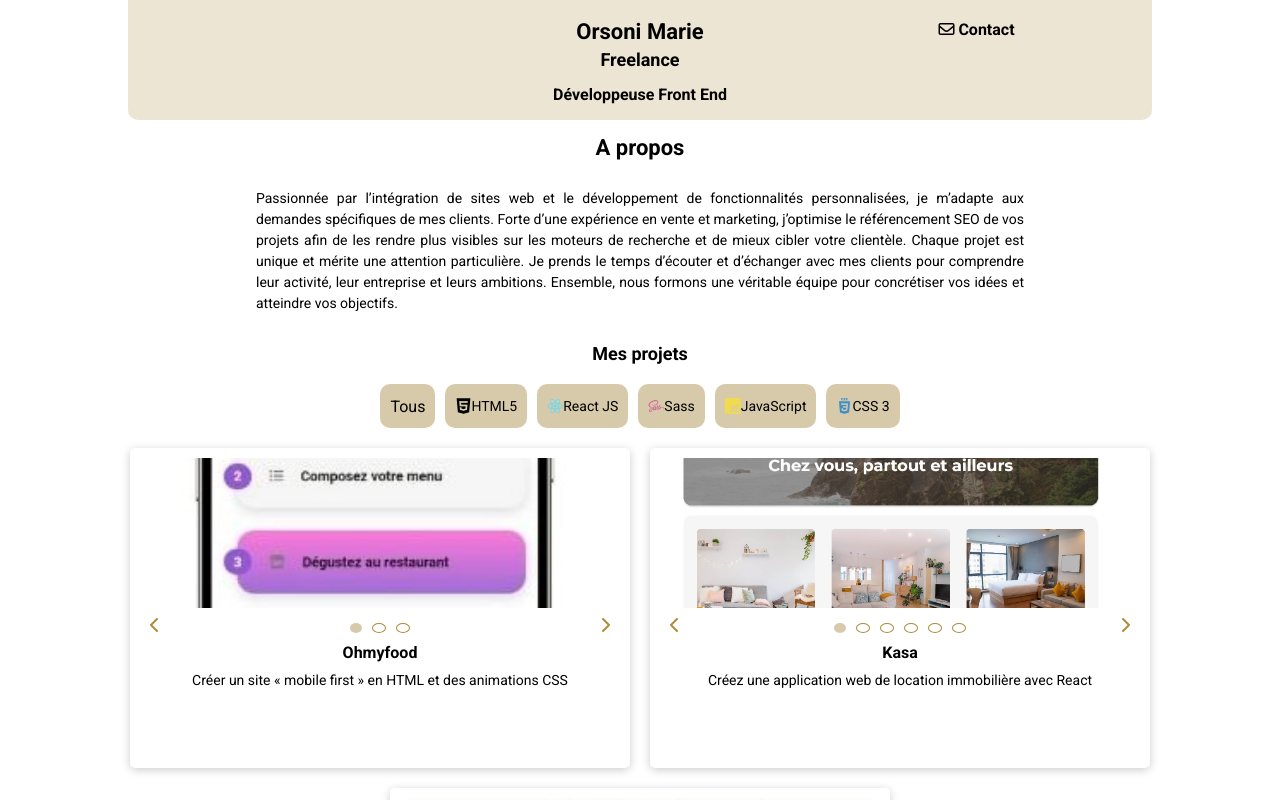
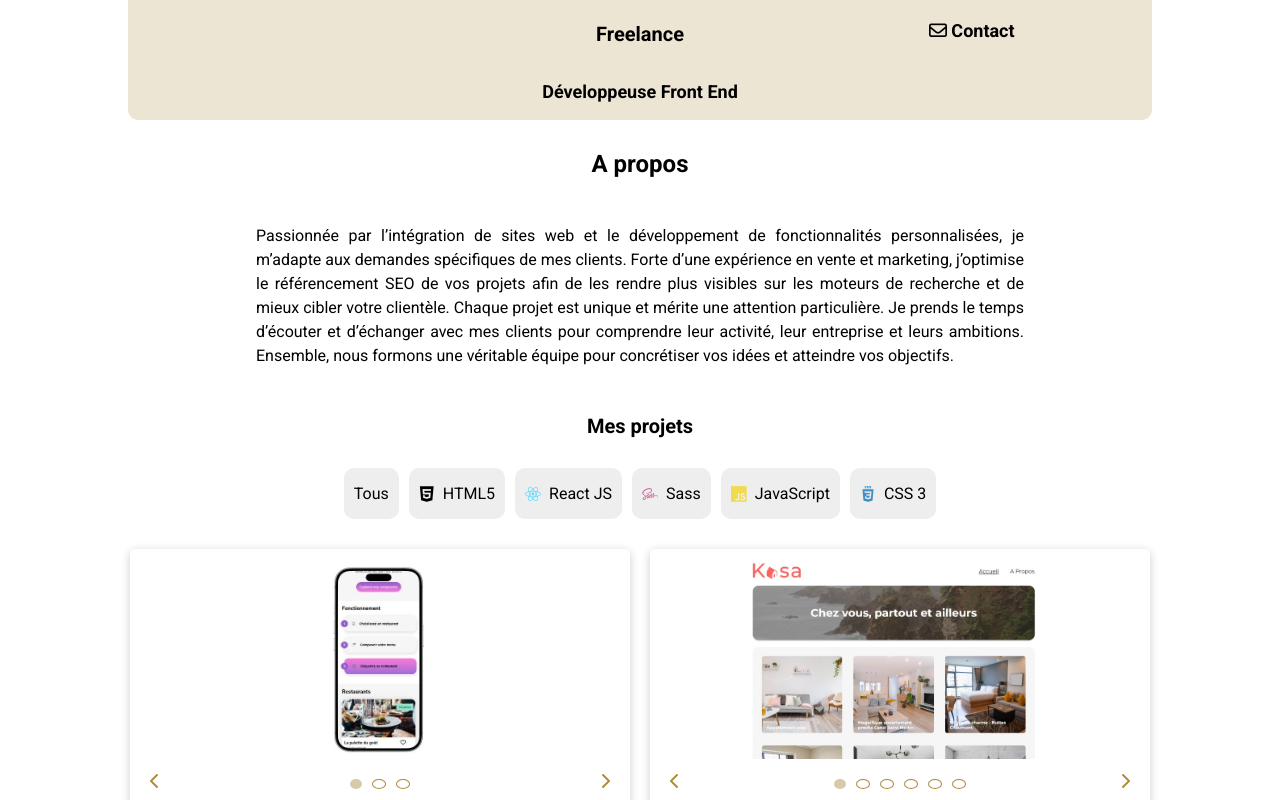
Before and after one commit to MarieOrsoni/Portfolio, a React (Vite) app in the folder my-portfolio-app/: page / in a window 1280 px wide. Shown: the top 800 px of the page. Built offline with nearby package versions, Linux system fonts and the light colour scheme.

Commit message:
changes made to design layout for accessibility

```diff
--- a/my-portfolio-app/src/composants/about-me/intro.jsx
+++ b/my-portfolio-app/src/composants/about-me/intro.jsx
@@ -3,7 +3,7 @@ import "../../index.css";
 function AboutMe() {
   return (
     <>
-      <h1>A propos</h1>
+      <h1 className="message-header">A propos</h1>
 
       <div className="message-info">
         <p className="message">
--- a/my-portfolio-app/src/composants/modal/card-modal.jsx
+++ b/my-portfolio-app/src/composants/modal/card-modal.jsx
@@ -66,7 +66,7 @@ function Modal({ project, onClose, isVisible }) {
             </ul>
           )}
           {project.skills && (
-            <ul>
+            <ul className="skill-icons">
               {project.skills.map((skill, index) => (
                 <li key={index}>
                   <i className={skill.class}></i>
--- a/my-portfolio-app/src/index.css
+++ b/my-portfolio-app/src/index.css
@@ -7,17 +7,17 @@ body {
 }
 
 h1 {
-  font-size: 22px;
+  font-size: 24px;
 }
 h2 {
-  font-size: 18px;
+  font-size: 20px;
 }
 h3 {
-  font-size: 16px;
+  font-size: 18px;
 }
 
 p {
-  font-size: 14px;
+  font-size: 16px;
 }
 ul li {
   list-style: none;
@@ -40,17 +40,15 @@ header {
 }
 .header-title {
   padding: 5px;
-  margin: 0;
+  margin-bottom: 5px;
 }
-.header-job {
-  margin-top: 0;
-}
+
 /*Nav bar*/
 .nav {
   display: flex;
   justify-content: flex-end;
   margin-bottom: 10px;
-
+  font-size: 18px;
   position: absolute;
   top: 15px;
   right: 20px;
@@ -91,32 +89,41 @@ main {
   text-align: justify;
   line-height: 1.5;
 }
+.message-header {
+  margin-top: 30px;
+  margin-bottom: 30px;
+}
 /*Cards section*/
 
 .project-title {
   text-align: center;
-  margin-bottom: 20px;
+  margin-bottom: 30px;
+  margin-top: 30px;
+  font-size: 20px;
 }
 /* Filters*/
 .filter-container {
   display: flex;
   justify-content: center;
-  margin-bottom: 20px;
+  margin-bottom: 30px;
 }
 .filters {
   display: flex;
   flex-direction: row;
   gap: 10px;
+  flex-wrap: wrap;
+  justify-content: center;
 }
 .skill-item {
   justify-content: space-between;
   padding: 0 10px;
-  background-color: #d7caaa;
+  background-color: #eee;
   border-radius: 10px;
   display: flex;
   flex-direction: row;
   align-items: center;
   cursor: pointer;
+  gap: 0.5rem;
 }
 
 /*Modal  */
@@ -174,7 +181,7 @@ main {
   box-shadow: 0 2px 10px rgba(0, 0, 0, 0.2);
   z-index: 1000;
   width: 80%;
-  max-width: 500px;
+  max-width: 600px;
   border-radius: 10px;
 }
 .modal-open .photo {
@@ -193,7 +200,8 @@ main {
 }
 
 .modal-open h2 {
-  margin-bottom: 1px;
+  margin-bottom: 20px;
+  margin-top: 20px;
   text-align: center;
   padding-top: 5px;
 }
@@ -203,9 +211,9 @@ main {
 }
 .modal-open .fa-x {
   position: fixed;
-  right: 10px;
-  top: 10px;
-  padding: 5px;
+  right: 20px;
+  top: 20px;
+  padding: 15px;
   background-color: #d7caaa;
   color: black;
   border: none;
@@ -218,10 +226,15 @@ main {
 .listTechModal {
   padding-left: 10px;
   margin: 10px 0;
+  line-height: 1.5rem;
 }
 .listTechModal li {
   margin-bottom: 5px;
   list-style: disc;
+}
+.skill-icons {
+  display: flex;
+  justify-content: space-between;
 }
 .project-link {
   color: black;
@@ -249,20 +262,21 @@ main {
 .cards {
   background: white;
   padding: 10px;
-  height: 300px;
+  height: 350px;
   box-shadow: 0 2px 10px rgba(0, 0, 0, 0.2);
   text-align: center;
   border-radius: 5px;
 }
 .photo {
-  height: 150px;
-  width: 100%;
+  height: 200px;
+  width: auto;
+  max-width: 100%;
   object-fit: cover;
-  margin-bottom: 15px;
+  margin-bottom: 20px;
   border-radius: 10px 10px 0px 0px;
 }
 .cards-title {
-  margin: 10px 0;
+  margin: 20px 0;
   padding-top: 10px;
 }
 .cards-description,
@@ -369,5 +383,6 @@ footer {
   }
   .modal-open .photo {
     height: 250px;
+    margin-top: 30px;
   }
 }
```
Also changed, not shown: 1 other file (tests, documents, lock files or other folders).
